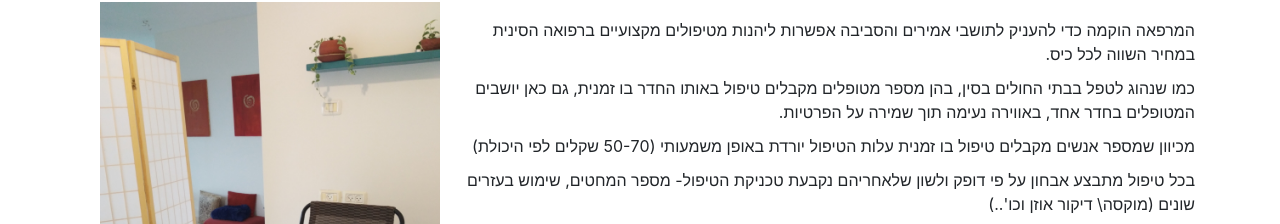
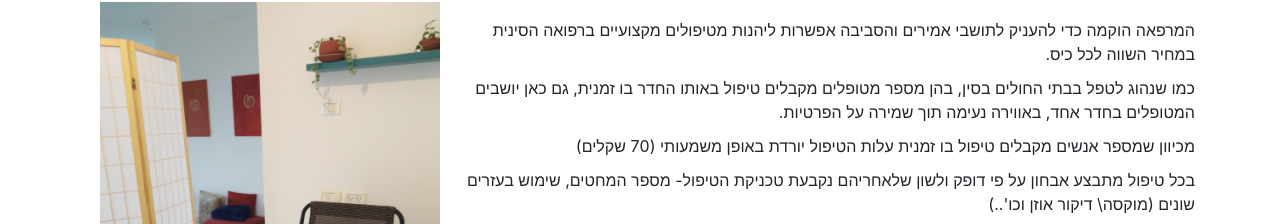
Before and after one commit to lidars10/lidars10.github.io, a plain HTML site: page clinic.html in a window 1280 px wide. Shown: the part 511-735 px from the top of the page. Drawn offline with Linux system fonts and the light colour scheme.

Commit message:
changed prices

```diff
--- a/clinic.html
+++ b/clinic.html
@@ -95,7 +95,7 @@
         <p>
             <div>המרפאה הוקמה כדי להעניק לתושבי אמירים והסביבה אפשרות ליהנות מטיפולים מקצועיים ברפואה הסינית במחיר השווה לכל כיס. </div>
             <div>כמו שנהוג לטפל בבתי החולים בסין, בהן מספר מטופלים מקבלים טיפול באותו החדר בו זמנית, גם כאן יושבים המטופלים בחדר אחד, באווירה נעימה תוך שמירה על הפרטיות.</div>
-            <div>מכיוון שמספר אנשים מקבלים טיפול בו זמנית עלות הטיפול יורדת באופן משמעותי (50-70 שקלים לפי היכולת)</div>
+            <div>מכיוון שמספר אנשים מקבלים טיפול בו זמנית עלות הטיפול יורדת באופן משמעותי (70 שקלים)</div>
             <div>בכל טיפול מתבצע אבחון על פי דופק ולשון שלאחריהם נקבעת טכניקת הטיפול- מספר המחטים, שימוש בעזרים שונים (מוקסה\ דיקור אוזן וכו'..)</div>
             <div>אורך הטיפול בין 20 דקות לחצי שעה.</div>
             <div>הטיפולים מתקיימים  במושב אמירים - בית 82 , בימים:</div>
```
